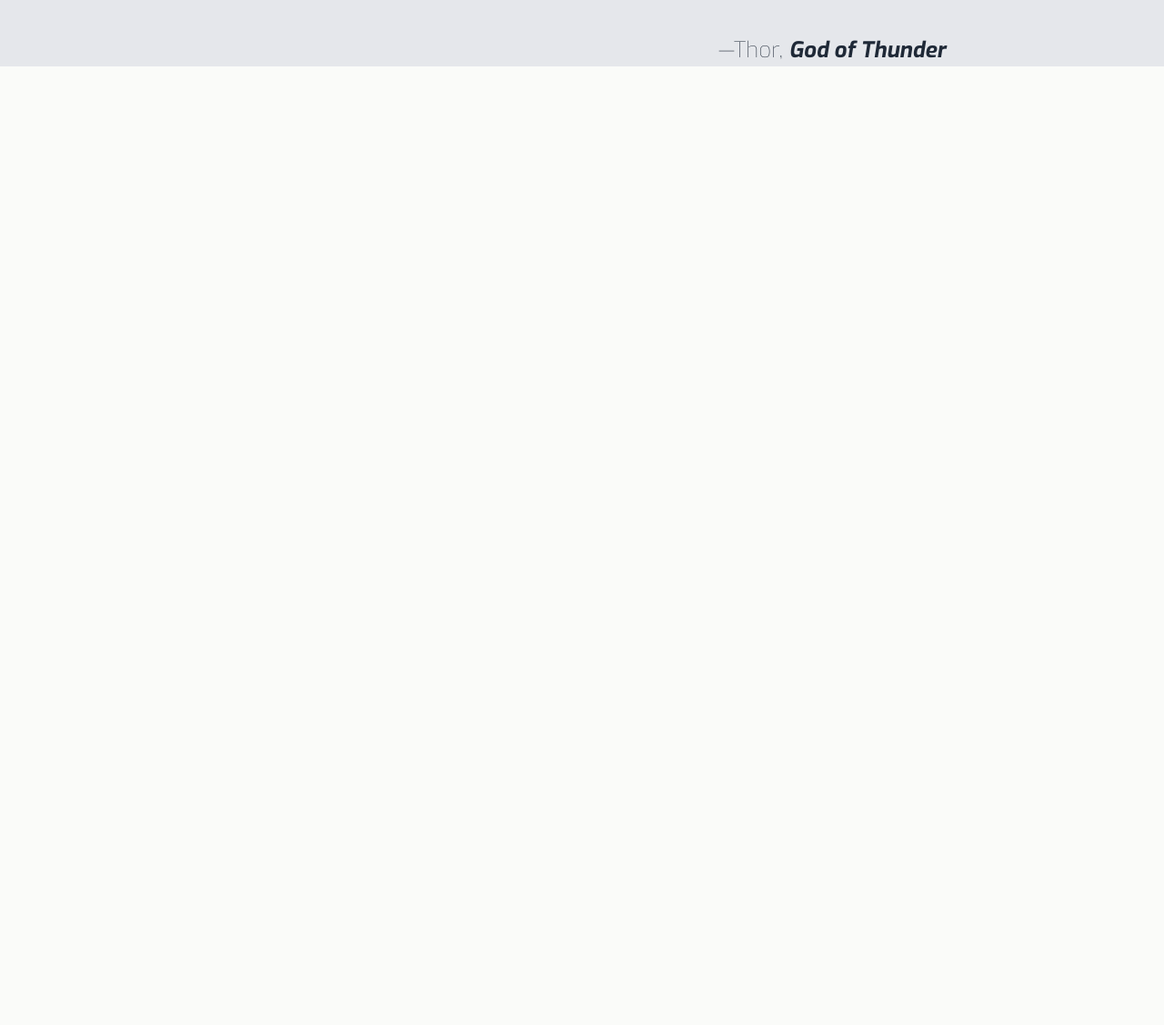
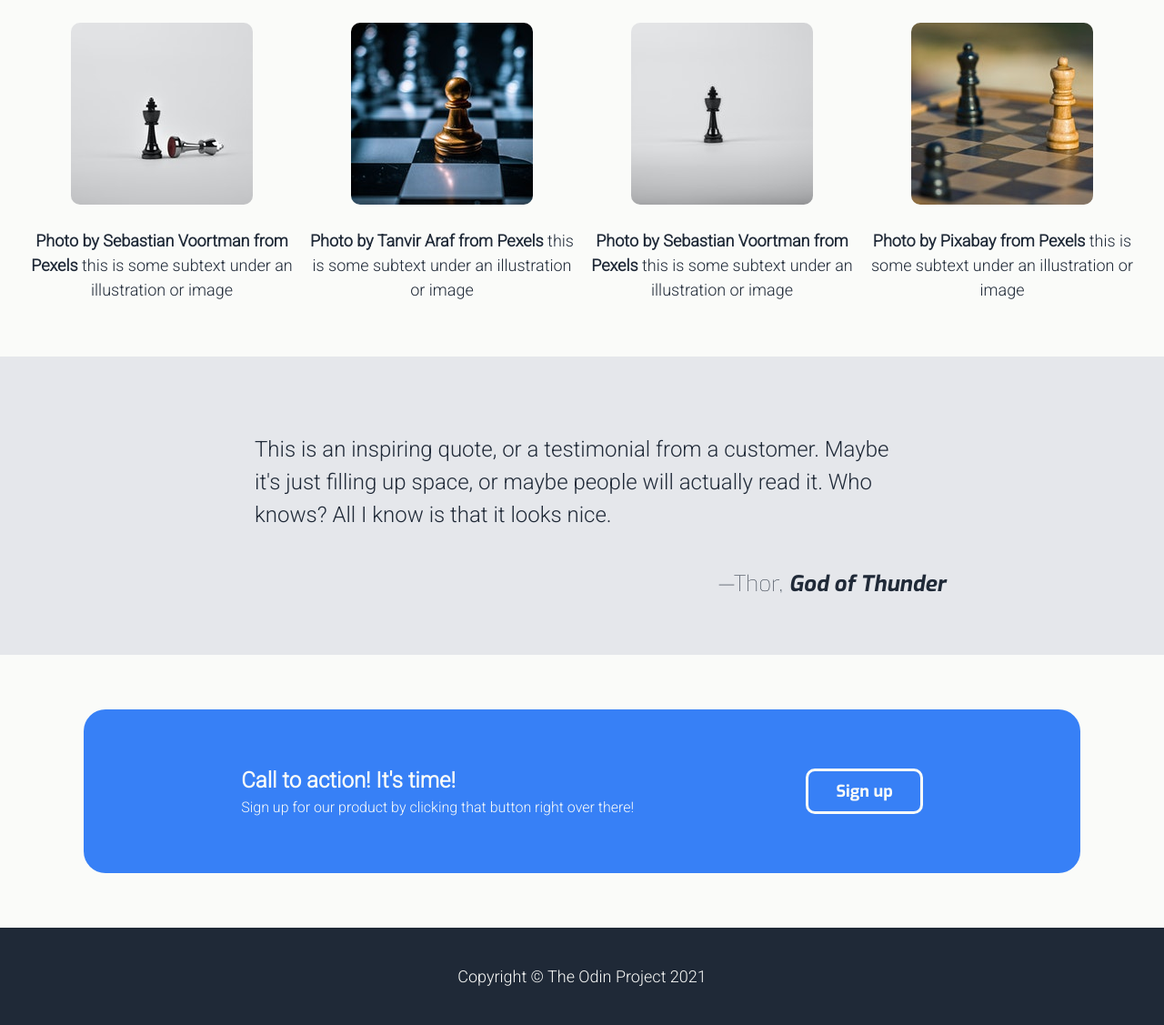
Before and after one commit to MAALsLAB/odin-landing-page, a plain HTML site: page index.html in a window 1280 px wide. Shown: the part 622-1749 px from the top of the page at 91% size. Before the commit the page ends 800 px from the top, so only its background shows below. Drawn offline with Linux system fonts and the light colour scheme; a web font is replaced by a local one.

Commit message:
Adding Section 2, 3 and the footer

```diff
--- a/index.html
+++ b/index.html
@@ -54,6 +54,81 @@
         </article>
       </section>
 
+      <!-- Section Two -->
+      <section class="cards-section contianer flex bg-white">
+        <h2 class="fs-400 ff-exo-srf text-dark">Some random information.</h2>
+        <div class="cards flex row">
+          <article class="card flex">
+            <div>
+              <a
+                target="_balnk"
+                href="https://www.pexels.com/photo/two-silver-chess-pieces-on-white-surface-411207/"
+              >
+                <img
+                  src="./images/pexels-sebastian-voortman-411207.jpg"
+                  alt=" Two Silver Chess Pieces on White Surface "
+                />
+              </a>
+            </div>
+            <p class="fs-200 ff-robot-srf text-dark">
+              <strong> Photo by Sebastian Voortman from Pexels </strong>
+              this is some subtext under an illustration or image
+            </p>
+          </article>
+          <article class="card flex">
+            <div>
+              <a
+                target="_balnk"
+                href="https://www.pexels.com/photo/gold-chess-piece-on-chess-board-6041604/"
+              >
+                <img
+                  src="./images/pexels-tanvir-araf-6041604.jpg"
+                  alt="Gold Chess Piece on Chess Board"
+                />
+              </a>
+            </div>
+            <p class="fs-200 ff-robot-srf text-dark">
+              <strong> Photo by Tanvir Araf from Pexels </strong>
+              this is some subtext under an illustration or image
+            </p>
+          </article>
+          <article class="card flex">
+            <div>
+              <a
+                target="_balnk"
+                href="https://www.pexels.com/photo/black-wooden-king-chess-piece-411195/"
+              >
+                <img
+                  src="./images/pexels-sebastian-voortman-411195.jpg"
+                  alt=" Black Wooden King Chess Piece "
+                />
+              </a>
+            </div>
+            <p class="fs-200 ff-robot-srf text-dark">
+              <strong> Photo by Sebastian Voortman from Pexels </strong>
+              this is some subtext under an illustration or image
+            </p>
+          </article>
+          <article class="card flex">
+            <div>
+              <a
+                target="_balnk"
+                href="https://www.pexels.com/photo/brown-and-black-wooden-chess-piece-163427/"
+              >
+                <img
+                  src="./images/pexels-pixabay-163427.jpg "
+                  alt="  Brown and Black Wooden Chess Piece  "
+                />
+              </a>
+            </div>
+            <p class="fs-200 ff-robot-srf text-dark">
+              <strong> Photo by Pixabay from Pexels </strong>
+              this is some subtext under an illustration or image
+            </p>
+          </article>
+        </div>
+      </section>
+
       <!-- Section Three -->
       <section class="qoute-section contianer flex bg-gray">
         <figure class="qoute flex">
@@ -70,9 +145,26 @@
           </figcaption>
         </figure>
       </section>
+
+      <!-- Section Four -->
+      <section class="contianer bg-white">
+        <article class="cta-section flex row bg-blue text-white">
+          <div>
+            <h2>Call to action! It's time!</h2>
+            <p>
+              Sign up for our product by clicking that button right over there!
+            </p>
+          </div>
+          <div>
+            <a href="#" class="text-white ff-exo-srf fs-200">Sign up</a>
+          </div>
+        </article>
+      </section>
     </main>
 
     <!-- And here is our main footer that is used across all the pages of our website -->
-    <footer></footer>
+    <footer class="contianer flex bg-dark text-white">
+      <p class="ff-robot-srf fs-200">Copyright © The Odin Project 2021</p>
+    </footer>
   </body>
 </html>
--- a/styles/style.css
+++ b/styles/style.css
@@ -172,6 +172,9 @@ img {
 }
 
 .column {
+  flex-direction: column;
+  align-items: center;
+  justify-content: space-evenly;
   width: 450px;
   padding: 50px 10px;
 }
@@ -198,6 +201,8 @@ img {
 
 .qoute-section {
   justify-content: center;
+  padding-top: 60px;
+  padding-bottom: 60px;
 }
 
 .qoute {
@@ -209,3 +214,64 @@ img {
 .qoute figcaption {
   align-self: flex-end;
 }
+
+footer {
+  padding: 40px;
+  align-items: center;
+  justify-content: center;
+}
+
+.cta-section {
+  padding-top: 60px;
+  padding-bottom: 60px;
+  margin: 60px;
+  border-radius: 24px;
+}
+
+.cta-section a {
+  cursor: pointer;
+  text-decoration: none;
+  font-weight: 600;
+  border: 3px solid hsl(var(--clr-wht));
+  padding: 10px 30px;
+  border-radius: 10px;
+  transition: background-color 700ms, border-radius 600ms;
+}
+
+.cta-section a:hover {
+  color: hsl(var(--clr-blu));
+  background-color: hsl(var(--clr-wht));
+  border-radius: 50px;
+}
+
+.cards-section {
+  flex-direction: column;
+  align-items: center;
+  justify-content: space-evenly;
+  padding-top: 60px;
+  padding-bottom: 60px;
+}
+
+.cards {
+  margin-top: 30px;
+}
+
+.card {
+  flex: 1 200px;
+  flex-direction: column;
+  text-align: center;
+}
+
+.card div {
+  width: 200px;
+  height: 200px;
+  /* border: 6px solid hsl(var(--clr-blu)); */
+  border-radius: 24px;
+  font-weight: 600;
+  align-self: center;
+  margin-bottom: 10px;
+}
+
+.card img {
+  border-radius: 10px;
+}
```
Also changed, not shown: images/pexels-pixabay-163427.jpg (added), images/pexels-sebastian-voortman-411195.jpg (added), images/pexels-sebastian-voortman-411207.jpg (added), images/pexels-tanvir-araf-6041604.jpg (added).
